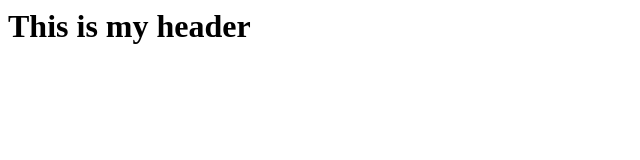
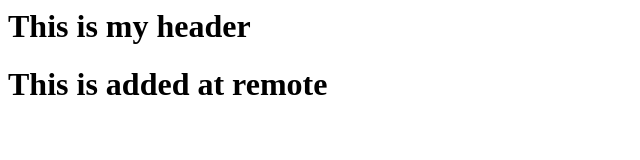
Before and after one commit to profnymous/SshRemoteRepo, a plain HTML site: page index.html in a window 1280 px wide. Shown: the whole page, without its empty margins (0-640 px from the left). Drawn offline with Linux system fonts and the light colour scheme.

Commit message:
Update index.html
add at remote index

```diff
--- a/index.html
+++ b/index.html
@@ -3,6 +3,7 @@
 
 <body>
 <H1> This is my header </H1>
+  <h1>This is added at remote</h1>
 </body>
 </head>
 </html>
```
